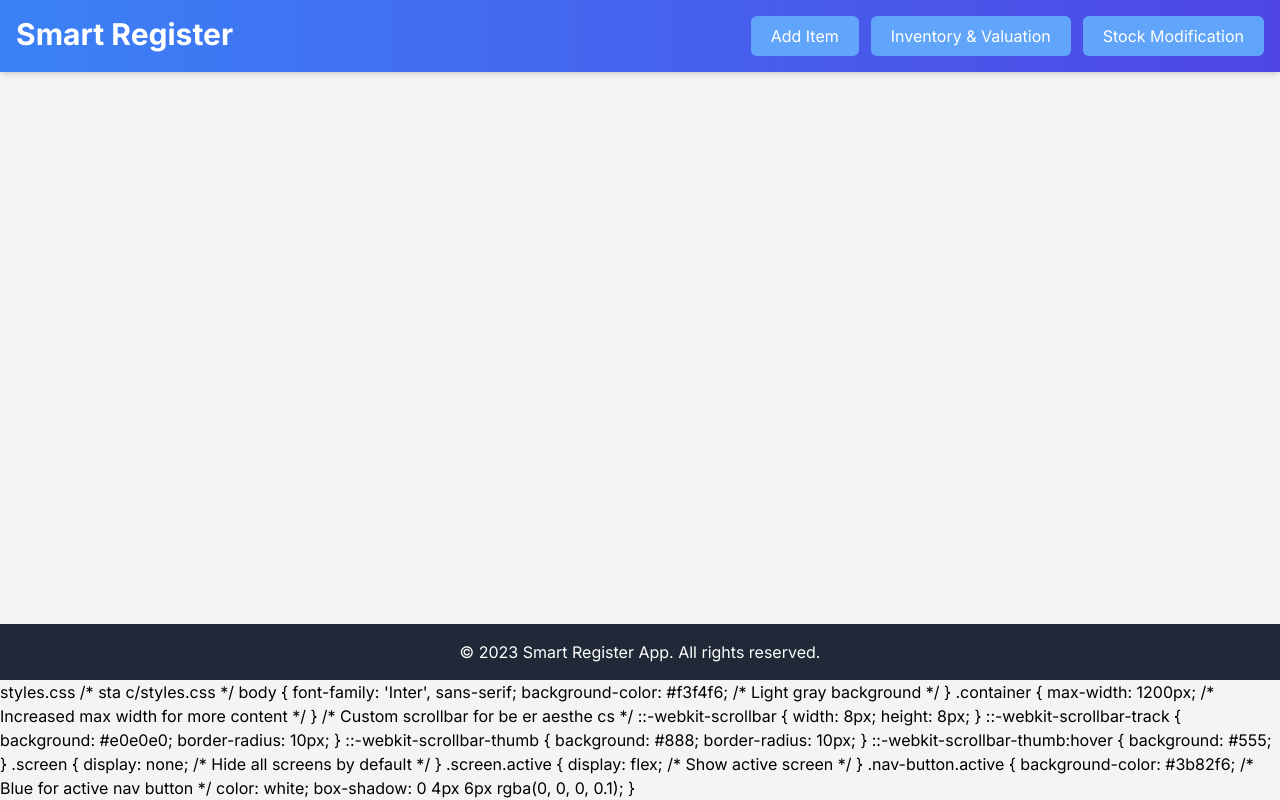
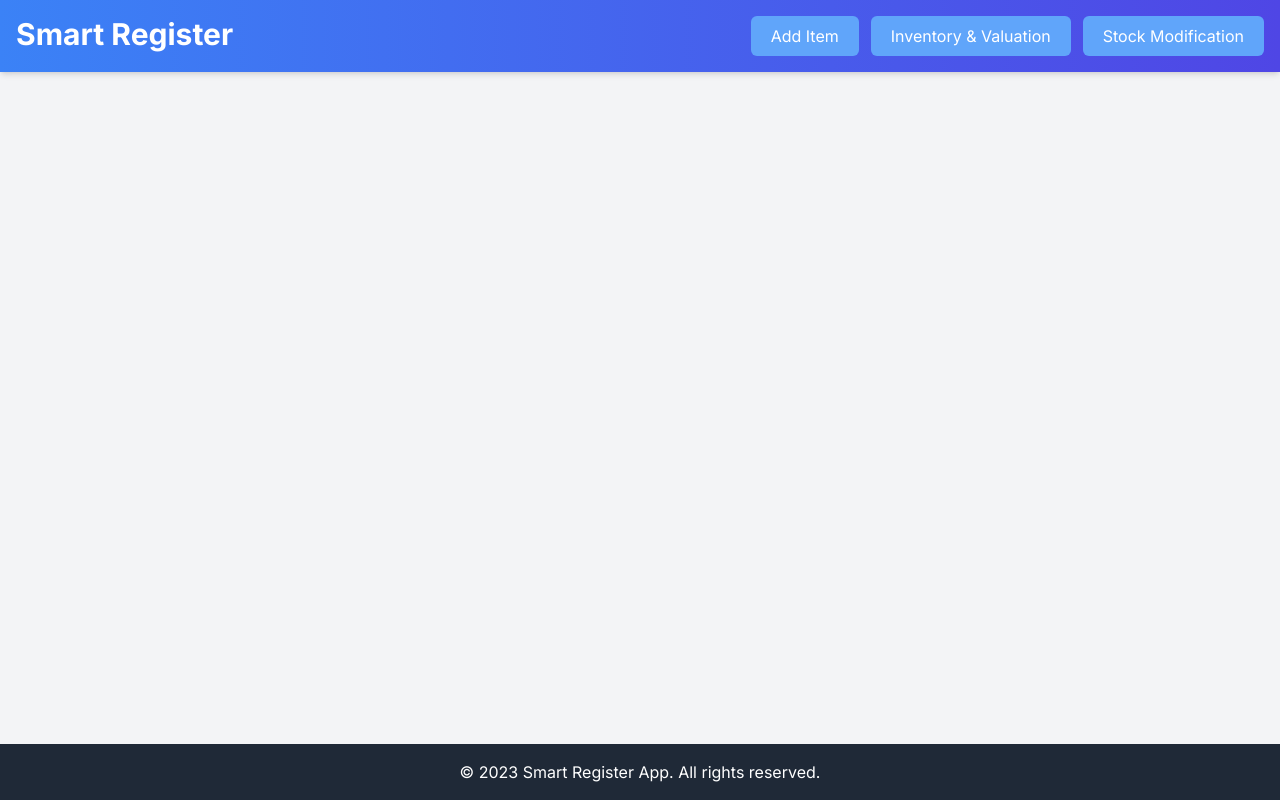
Before and after one commit to Deepika3690/Deep, a Flask app: page / in a window 1280 px wide. Run offline with Flask 3, Linux system fonts and the light colour scheme; some libraries are stand-ins or nearby versions.

Commit message:
Update index.html

```diff
--- a/templates/index.html
+++ b/templates/index.html
@@ -237,40 +237,3 @@
     <script src="{{ url_for('sta c', filename='script.js') }}"></script>
 </body>
 </html>
-
-styles.css
-/* sta c/styles.css */
-body {
-    font-family: 'Inter', sans-serif;
-    background-color: #f3f4f6; /* Light gray background */
-}
-.container {
-    max-width: 1200px; /* Increased max width for more content */
-}
-/* Custom scrollbar for be er aesthe cs */
-::-webkit-scrollbar {
-    width: 8px;
-    height: 8px;
-}
-::-webkit-scrollbar-track {
-    background: #e0e0e0;
-    border-radius: 10px;
-}
-::-webkit-scrollbar-thumb {
-    background: #888;
-    border-radius: 10px;
-}
-::-webkit-scrollbar-thumb:hover {
-    background: #555;
-}
-.screen {
-    display: none; /* Hide all screens by default */
-}
-.screen.active {
-    display: flex; /* Show active screen */
-}
-.nav-button.active {
-    background-color: #3b82f6; /* Blue for active nav button */
-    color: white;
-    box-shadow: 0 4px 6px rgba(0, 0, 0, 0.1);
-}
```
